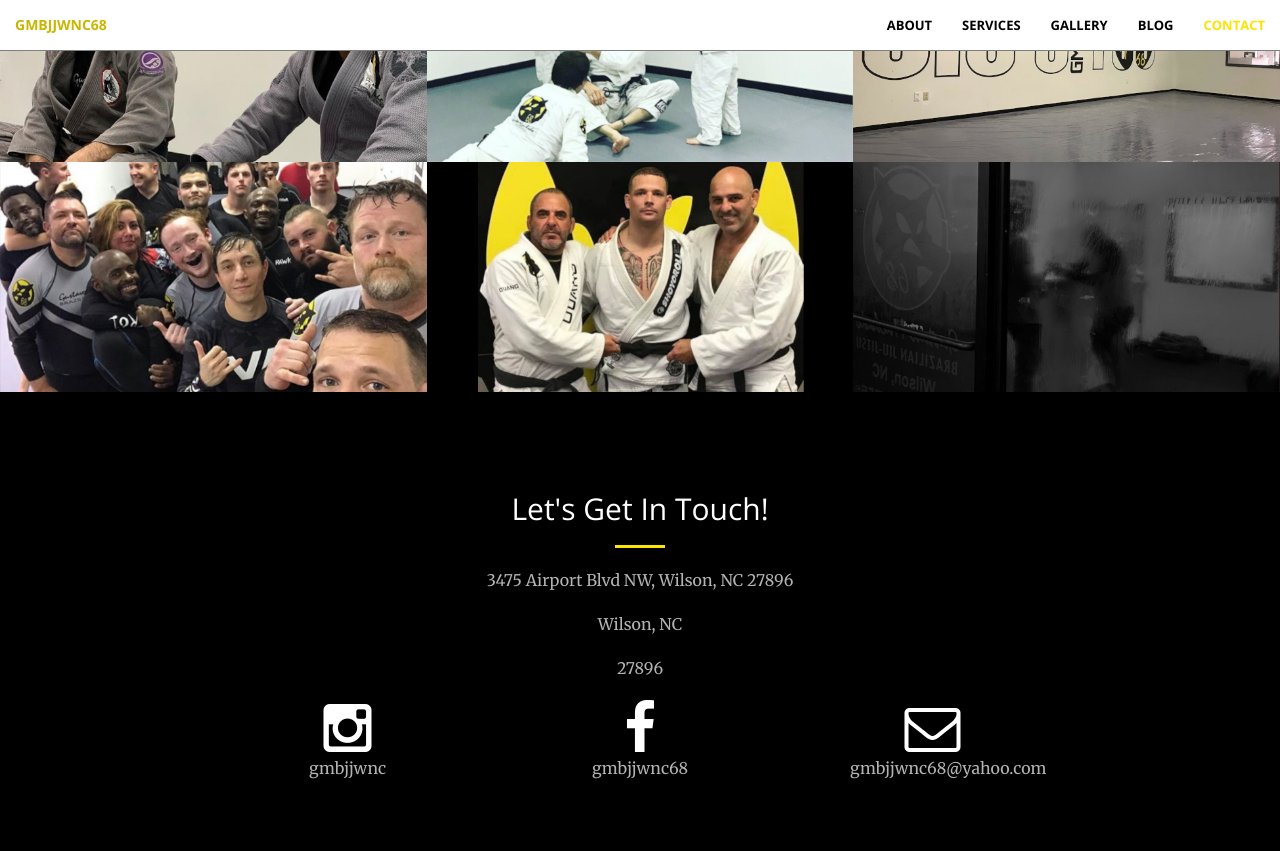
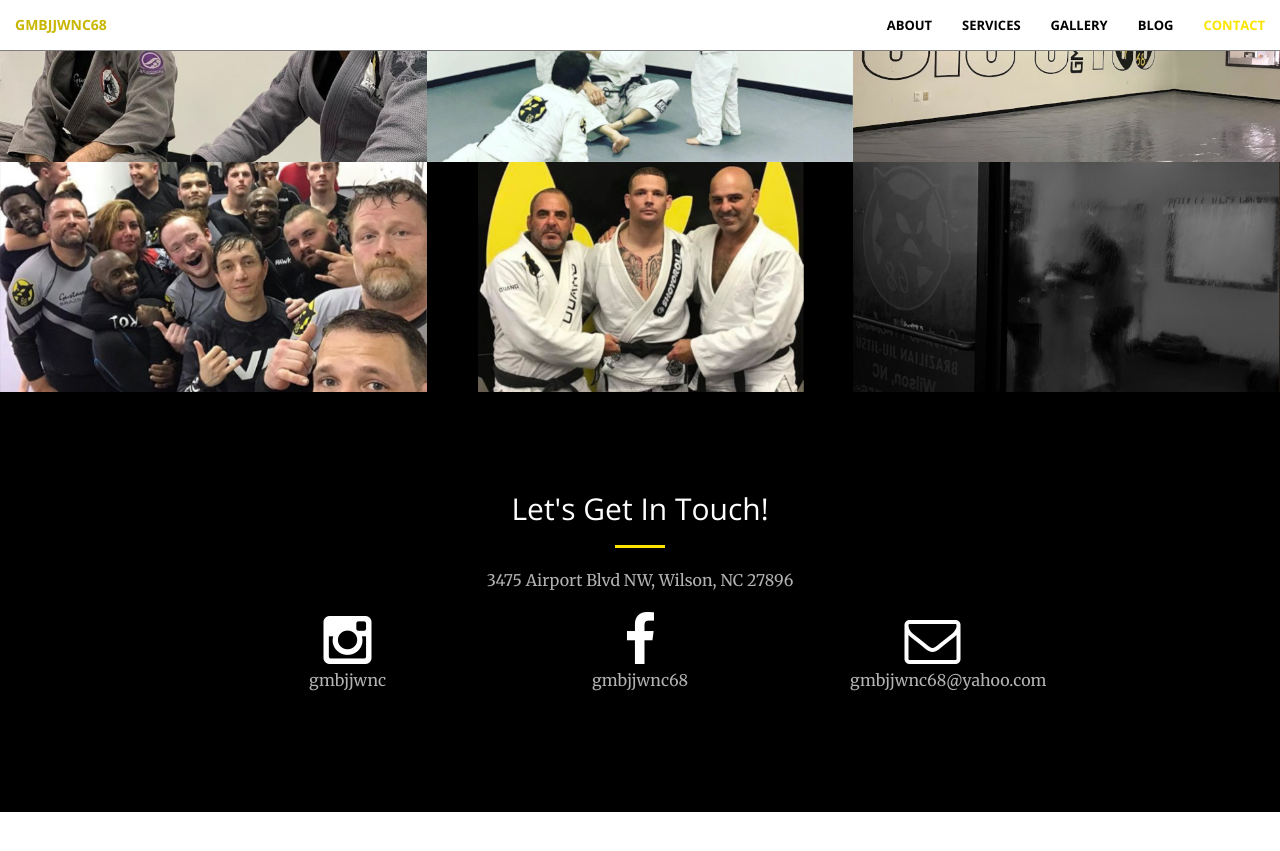
Before and after one commit to gmbjjwnc68/gmbjjwnc68.github.io, a Jekyll site: the page built from index.html, in a window 1280 px wide and 900 px high, scrolled down 2054 px. Shown: the top 851 px of the window. Built offline with Jekyll 4.4.1, drawn with Linux system fonts in a browser that asks for light colours; after the commit the page ends 2866 px from its top, so only the background shows below that.

Commit message:
Revert address line change

```diff
--- a/_includes/contact.html
+++ b/_includes/contact.html
@@ -6,8 +6,6 @@
                 <hr class="primary">
                 <a target="_blank" rel="noopener noreferrer" href="https://www.google.com/maps/place/Gustavo+Machado+Brazilian+Jiu+Jitsu+Wilson,+NC/@35.7656169,-77.9483881,15z/data=!4m2!3m1!1s0x0:0x9ceee373f6d7056f?sa=X&ved=2ahUKEwj896PpmNDtAhXDrVkKHbkODQsQ_BIwCnoECBUQAw">
                     <p class="text-faded">3475 Airport Blvd NW, Wilson, NC 27896</p>
-                    <p class="text-faded">Wilson, NC</p>
-                    <p class="text-faded">27896</p>
                 </a>
             </div>
         </div>
```
